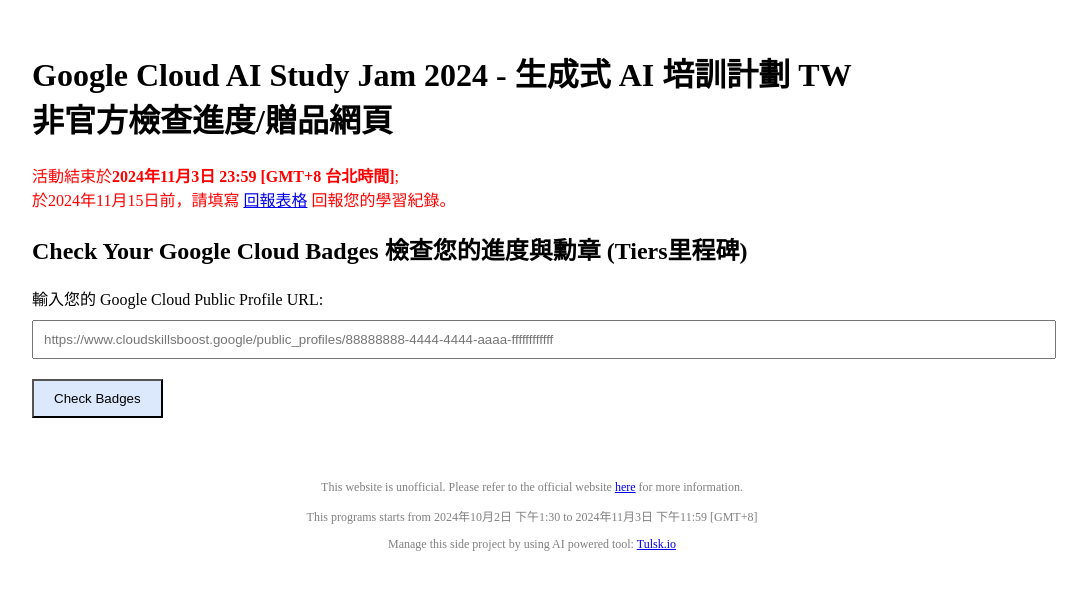
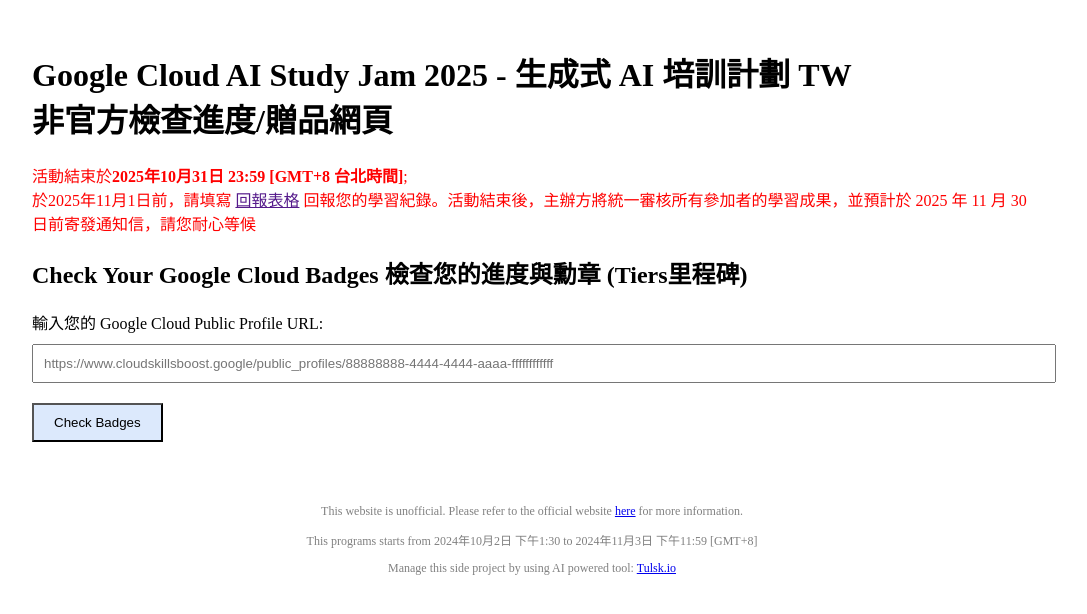
Before and after one commit to qqaqkidlab/gai-cloud-study-jam-2025, a Next.js app: page / in a window 1280 px wide. Shown: the top 614 px of the page, without its empty margins (108-1195 px from the left). Built offline with nearby package versions, Linux system fonts and the light colour scheme.

Commit message:
Update index.tsx update description
TODO: logic change for table

```diff
--- a/pages/index.tsx
+++ b/pages/index.tsx
@@ -38,8 +38,8 @@
 
     return (
         <div style={{ padding: '20px', maxWidth: '1000px', margin: '0 auto' }}>
-            <h1>Google Cloud AI Study Jam 2024 - 生成式 AI 培訓計劃 TW<br></br> 非官方檢查進度/贈品網頁</h1>
-            <p style={{color:'red'}}>活動結束於<strong>2024年11月3日 23:59 [GMT+8 台北時間]</strong>;<br></br>於2024年11月15日前，請填寫 <a href="https://forms.gle/H8gN6eWoGMPqXpB86" target="_blank" rel="noopener noreferrer">回報表格</a> 回報您的學習紀錄。</p>
+            <h1>Google Cloud AI Study Jam 2025 - 生成式 AI 培訓計劃 TW<br></br> 非官方檢查進度/贈品網頁</h1>
+            <p style={{color:'red'}}>活動結束於<strong>2025年10月31日 23:59 [GMT+8 台北時間]</strong>;<br></br>於2025年11月1日前，請填寫 <a href="" target="_blank" rel="noopener noreferrer">回報表格</a> 回報您的學習紀錄。活動結束後，主辦方將統一審核所有參加者的學習成果，並預計於 2025 年 11 月 30 日前寄發通知信，請您耐心等候</p>
             <h2>Check Your Google Cloud Badges 檢查您的進度與勳章 (Tiers里程碑)</h2>
             <form onSubmit={handleSubmit}>
                 <label>
```
